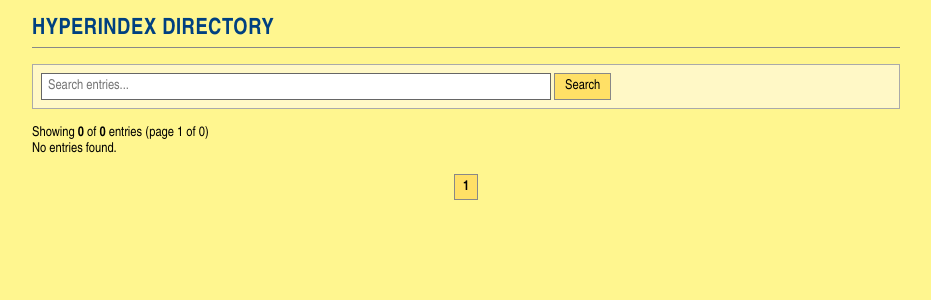
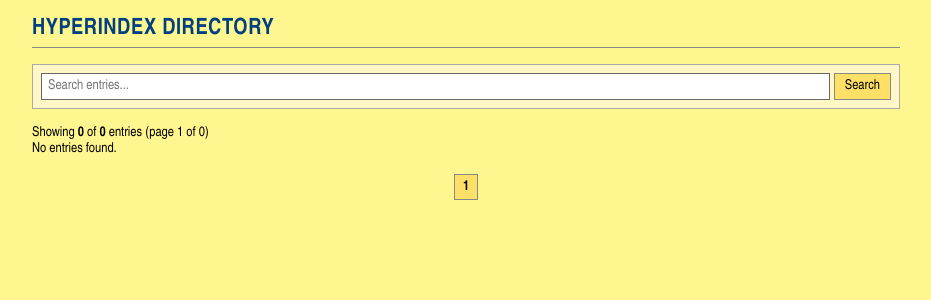
Before and after one commit to finn-mo/hyperindex, a FastAPI app: page / in a window 1280 px wide. Shown: the top 300 px of the page, without its empty margins (174-1105 px from the left). Run offline with FastAPI, Linux system fonts and the light colour scheme; data that the repository does not hold is empty.

Commit message:
Release v2.0.0

```diff
--- a/server/static/styles.css
+++ b/server/static/styles.css
@@ -33,6 +33,9 @@ form {
     background: #fff8c6;
     padding: 0.5rem;
     border: 1px solid #aaa;
+    display: flex;
+    gap: 0.25rem; /* space between input and buttons */
+    align-items: center;
 }
 
 input[type="text"] {
@@ -41,7 +44,7 @@ input[type="text"] {
     border: 1px solid #666;
     background: #fff;
     font-size: 0.85rem;
-    width: 60%;
+    flex: 1;
 }
 
 button,
```
Also changed, not shown: requirements.txt (+14 -0 lines), CHANGELOG.md, README.md, 1 other file.
